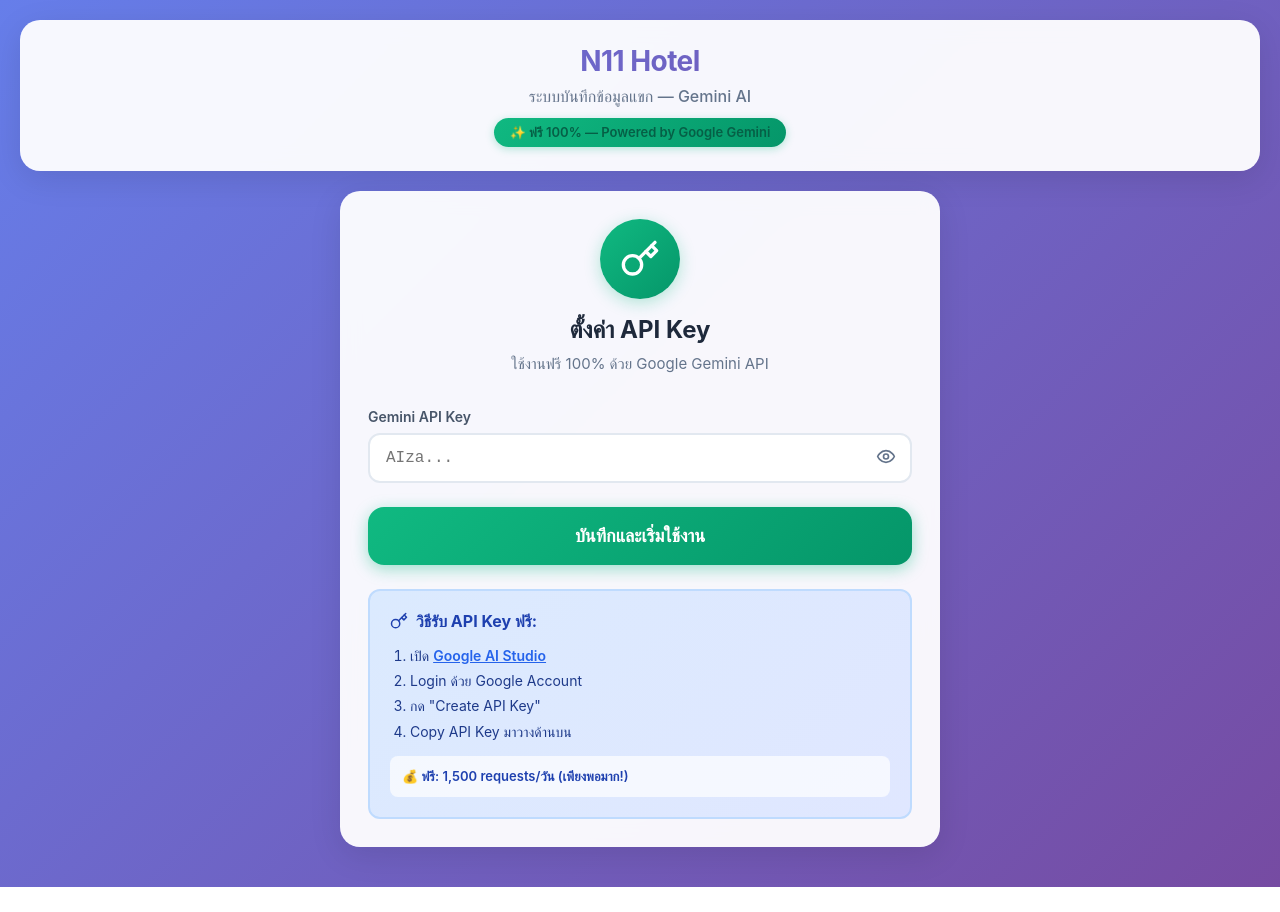
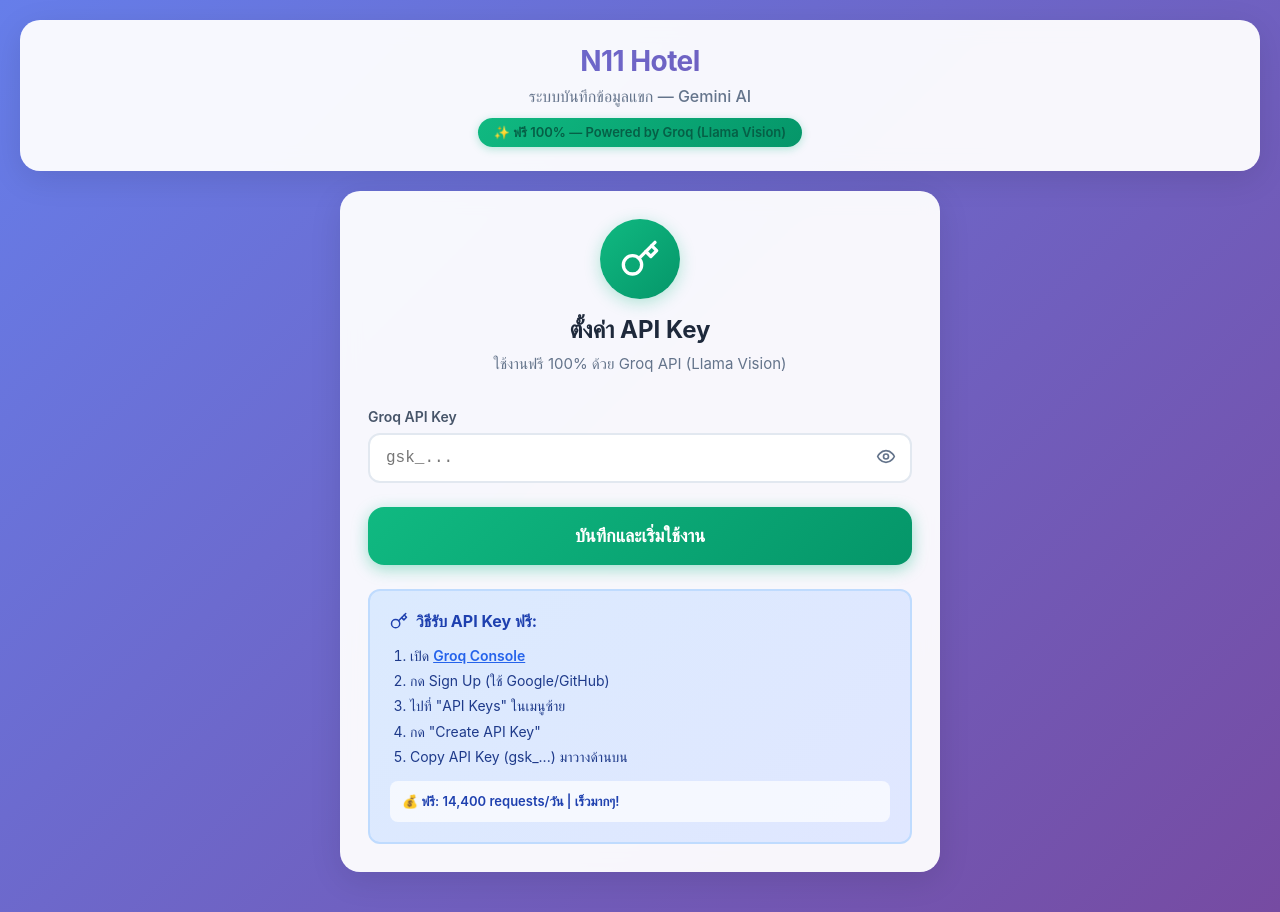
Before and after one commit to Surasak06/n11-doc-scanner, a React (Vite) app: page / in a window 1280 px wide. Before the commit the page ends 887 px from the top, so only its background shows below. Built offline with nearby package versions, Linux system fonts and the light colour scheme.

Commit message:
Update gemini-doc-scanner.jsx
Switch to Groq API (free)

```diff
--- a/gemini-doc-scanner.jsx
+++ b/gemini-doc-scanner.jsx
@@ -14,7 +14,7 @@
 
   // Load API key from localStorage
   React.useEffect(() => {
-    const savedKey = localStorage.getItem('gemini_api_key');
+    const savedKey = localStorage.getItem('groq_api_key');
     if (savedKey) {
       setApiKey(savedKey);
       setStep('capture');
@@ -23,7 +23,7 @@
 
   const saveApiKey = () => {
     if (apiKey.trim()) {
-      localStorage.setItem('gemini_api_key', apiKey.trim());
+      localStorage.setItem('groq_api_key', apiKey.trim());
       setStep('capture');
       setError(null);
     } else {
@@ -59,16 +59,21 @@
 
     try {
       const response = await fetch(
-        `https://generativelanguage.googleapis.com/v1beta/models/gemini-2.0-flash:generateContent?key=${apiKey}`,
+        'https://api.groq.com/openai/v1/chat/completions',
         {
           method: 'POST',
           headers: {
+            'Authorization': `Bearer ${apiKey}`,
             'Content-Type': 'application/json',
           },
           body: JSON.stringify({
-            contents: [{
-              parts: [
+            model: 'llama-3.2-90b-vision-preview',
+            messages: [
               {
+                role: 'user',
+                content: [
+                  {
+                    type: 'text',
                     text: `อ่านข้อมูลจากเอกสารในรูปภาพนี้ และส่งคืนเป็น JSON format ดังนี้:
 
 {
@@ -88,19 +93,16 @@
 - ถ้าอ่านไม่ออกให้ระบุว่า "ไม่สามารถอ่านได้"`
                   },
                   {
-                  inline_data: {
-                    mime_type: mimeType,
-                    data: base64Image
+                    type: 'image_url',
+                    image_url: {
+                      url: `data:${mimeType};base64,${base64Image}`
                     }
                   }
                 ]
-            }],
-            generationConfig: {
+              }
+            ],
             temperature: 0.1,
-              topK: 32,
-              topP: 1,
-              maxOutputTokens: 2048,
-            }
+            max_tokens: 2048
           })
         }
       );
@@ -112,8 +114,8 @@
 
       const data = await response.json();
 
-      // Extract the response text
-      const resultText = data.candidates?.[0]?.content?.parts?.[0]?.text || '';
+      // Extract the response text from Groq format
+      const resultText = data.choices?.[0]?.message?.content || '';
 
       // Try to parse JSON from the response
       let jsonMatch = resultText.match(/\{[\s\S]*\}/);
@@ -165,7 +167,7 @@
   };
 
   const clearApiKey = () => {
-    localStorage.removeItem('gemini_api_key');
+    localStorage.removeItem('groq_api_key');
     setApiKey('');
     setStep('setup');
   };
@@ -218,7 +220,7 @@
             marginTop: '12px',
             boxShadow: '0 2px 8px rgba(16, 185, 129, 0.3)'
           }}>
-            ✨ ฟรี 100% — Powered by Google Gemini
+            ✨ ฟรี 100% — Powered by Groq (Llama Vision)
           </div>
         </div>
 
@@ -295,7 +297,7 @@
                 margin: 0,
                 lineHeight: '1.6'
               }}>
-                ใช้งานฟรี 100% ด้วย Google Gemini API
+                ใช้งานฟรี 100% ด้วย Groq API (Llama Vision)
               </p>
             </div>
 
@@ -308,14 +310,14 @@
                 color: '#475569',
                 marginBottom: '8px'
               }}>
-                Gemini API Key
+                Groq API Key
               </label>
               <div style={{ position: 'relative' }}>
                 <input
                   type={showApiKey ? 'text' : 'password'}
                   value={apiKey}
                   onChange={(e) => setApiKey(e.target.value)}
-                  placeholder="AIza..."
+                  placeholder="gsk_..."
                   style={{
                     width: '100%',
                     padding: '14px 50px 14px 16px',
@@ -427,10 +429,11 @@
                 paddingLeft: '20px',
                 lineHeight: '1.8'
               }}>
-                <li>เปิด <a href="https://aistudio.google.com/app/apikey" target="_blank" rel="noopener noreferrer" style={{ color: '#2563eb', fontWeight: '600' }}>Google AI Studio</a></li>
-                <li>Login ด้วย Google Account</li>
+                <li>เปิด <a href="https://console.groq.com" target="_blank" rel="noopener noreferrer" style={{ color: '#2563eb', fontWeight: '600' }}>Groq Console</a></li>
+                <li>กด Sign Up (ใช้ Google/GitHub)</li>
+                <li>ไปที่ "API Keys" ในเมนูซ้าย</li>
                 <li>กด "Create API Key"</li>
-                <li>Copy API Key มาวางด้านบน</li>
+                <li>Copy API Key (gsk_...) มาวางด้านบน</li>
               </ol>
               <div style={{
                 marginTop: '12px',
@@ -441,7 +444,7 @@
                 color: '#1e40af',
                 fontWeight: '600'
               }}>
-                💰 ฟรี: 1,500 requests/วัน (เพียงพอมาก!)
+                💰 ฟรี: 14,400 requests/วัน | เร็วมากๆ!
               </div>
             </div>
           </div>
@@ -923,7 +926,7 @@
             gap: '8px'
           }}>
             <Check size={20} color="#10b981" />
-            ใช้งานจริง — Powered by Gemini
+            ใช้งานจริง — Powered by Groq
           </h3>
           <p style={{
             fontSize: '14px',
```
Lines whose indentation alone changed are shown as unchanged.
